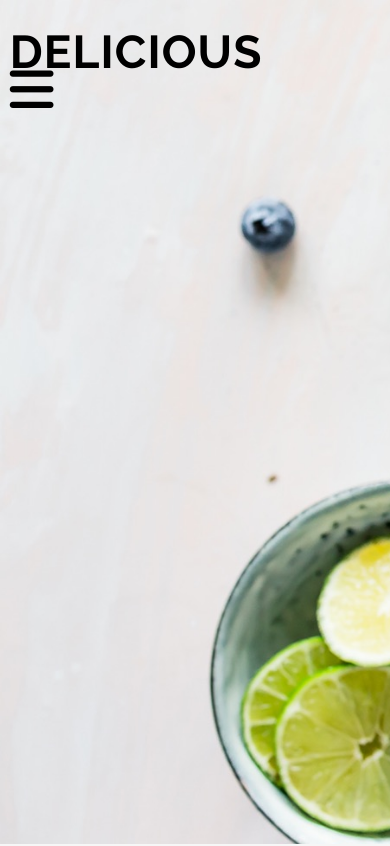
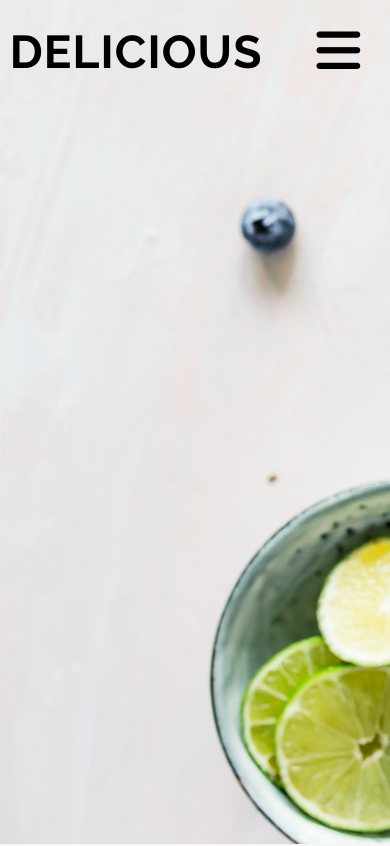
Before and after one commit to MackenzieHowey/mackenzie_howey_project_one, a plain HTML site: page index.html in a window 390 px wide. Shown: the top 846 px of the page. Drawn offline with Linux system fonts and the light colour scheme.

Commit message:
update to css for js :star:

```diff
--- a/styles/style.css
+++ b/styles/style.css
@@ -1288,15 +1288,6 @@ ul {
   }
 }
 
-@media (max-width: 500px) {
-  .header__wrapper {
-    -webkit-box-orient: vertical;
-    -webkit-box-direction: normal;
-        -ms-flex-direction: column;
-            flex-direction: column;
-  }
-}
-
 @media (max-width: 1745px) {
   .main__text2 {
     margin-top: 100px;
```
